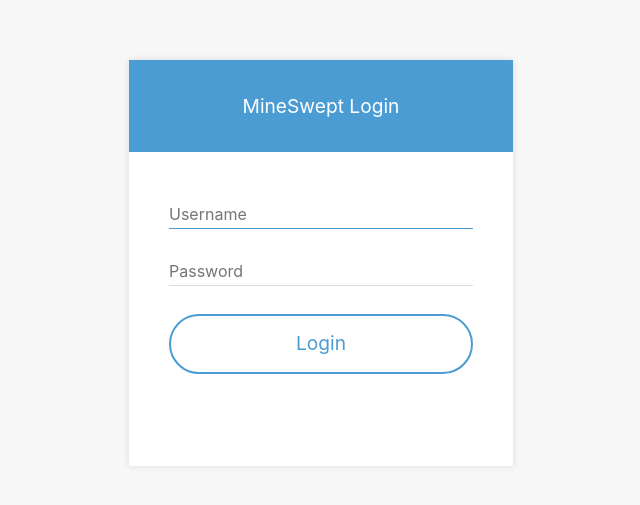
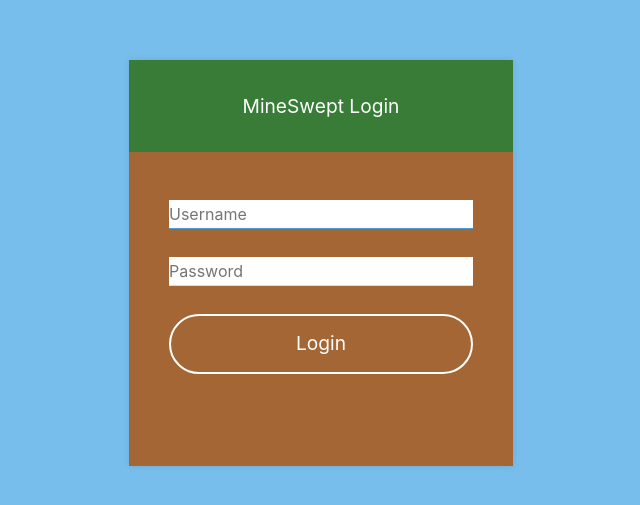
Before and after one commit to Kasmanian/MineSwept, a website: page login/index.html in a window 1280 px wide. Shown: the part 137-642 px from the top of the page, without its empty margins (319-959 px from the left). Drawn offline with nearby package versions, Linux system fonts and the light colour scheme.

Commit message:
mine block

```diff
--- a/login/styles.css
+++ b/login/styles.css
@@ -3,26 +3,32 @@
   align-items: center;
   justify-content: center;
   height: 100vh;
-  background: #F7F7F7;
+  background: #78beec;
 }
+
 #login .login-card {
-  background: #fff;
+  background: rgb(163, 102, 52);
   width: 24rem;
   box-shadow: 0 0 7px 0 rgba(0, 0, 0, 0.11);
 }
+
 #login .login-card .card-title {
-  background-color: #4B9CD3;
+  background-color: rgb(56, 124, 56);
   padding: 2rem;
 }
+
 #login .login-card .card-title h1 {
   color: #fff;
   text-align: center;
   font-size: 1.2rem;
 }
+
 #login .login-card .content {
   padding: 3rem 2.5rem 5rem;
 }
-#login .login-card #user, #login .login-card #password {
+
+#login .login-card #user,
+#login .login-card #password {
   display: block;
   width: 100%;
   font-size: 1rem;
@@ -32,42 +38,57 @@
   border-bottom: 1px solid #dbdbdb;
   transition: all .5s;
 }
-#login .login-card #user:hover, #login .login-card #password:hover {
+
+#login .login-card #user:hover,
+#login .login-card #password:hover {
   border-color: #7a7a7a;
 }
-#login .login-card #user:active, #login .login-card #user:focus, #login .login-card #password:active, #login .login-card #password:focus {
+
+#login .login-card #user:active,
+#login .login-card #user:focus,
+#login .login-card #password:active,
+#login .login-card #password:focus {
   border-color: #4B9CD3;
 }
+
 #login .login-card .checkbox {
   color: #b5b5b5;
   font-size: 0.8rem;
 }
+
 #login .login-card .checkbox span {
   margin-left: 0.5rem;
 }
+
 #login .login-card a {
   font-size: 0.8rem;
 }
+
 #login .login-card .options {
   color: #b5b5b5;
   margin-bottom: 1.5rem;
 }
+
 #login .login-card button {
   cursor: pointer;
   font-size: 1.2rem;
-  color: #4B9CD3;
+  color: #fff;
   border-radius: 4rem;
   display: block;
   width: 100%;
   background: transparent;
-  border: 2px solid #4B9CD3;
+  border: 2px solid #fff;
+  ;
   padding: 0.9rem 0 1.1rem;
   transition: color .5s, border-color .5s;
 }
-#login .login-card button:hover, #login .login-card button:focus {
+
+#login .login-card button:hover,
+#login .login-card button:focus {
   color: #13294B;
   border-color: #13294B;
 }
+
 #login .login-card button:active {
   transform: translateY(1px);
 }
@@ -80,7 +101,7 @@ label {
   display: none;
 }
 
-.regular-checkbox + label {
+.regular-checkbox+label {
   background-color: #fafafa;
   border: 1px solid #dbdbdb;
   box-shadow: 0 1px 2px rgba(0, 0, 0, 0.05);
@@ -90,11 +111,11 @@ label {
   position: relative;
 }
 
-.regular-checkbox:checked + label {
+.regular-checkbox:checked+label {
   background-color: #e9ecee;
 }
 
-.regular-checkbox:checked + label:after {
+.regular-checkbox:checked+label:after {
   content: '\2714';
   font-size: 11px;
   position: absolute;
```
